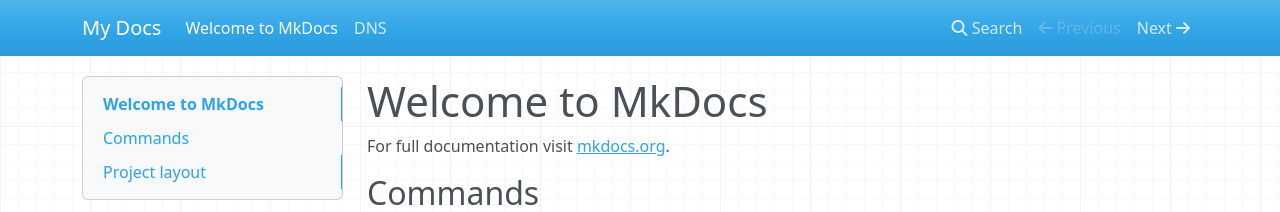
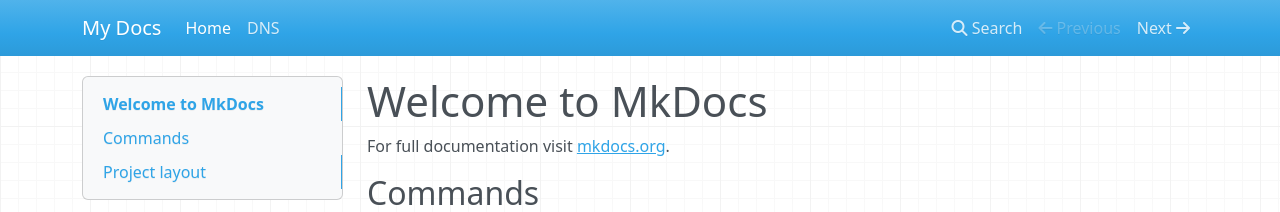
Before and after one commit to vintertown/sdi-doc, an MkDocs documentation site: the page built from docs/index.md, in a window 1280 px wide. Shown: the top 212 px of the page. Built offline with MkDocs 1.6.1, drawn with Linux system fonts in a browser that asks for light colours; nearby versions of some CDN libraries; some of the changed lines change nothing that is shown.

Commit message:
add .yml structure

```diff
--- a/mkdocs.yml
+++ b/mkdocs.yml
@@ -1 +1,4 @@
 site_name: My Docs
+nav:
+  - Home: index.md
+  - DNS: dns.md
```
Also changed, not shown: site/index.html, 1 other file.
